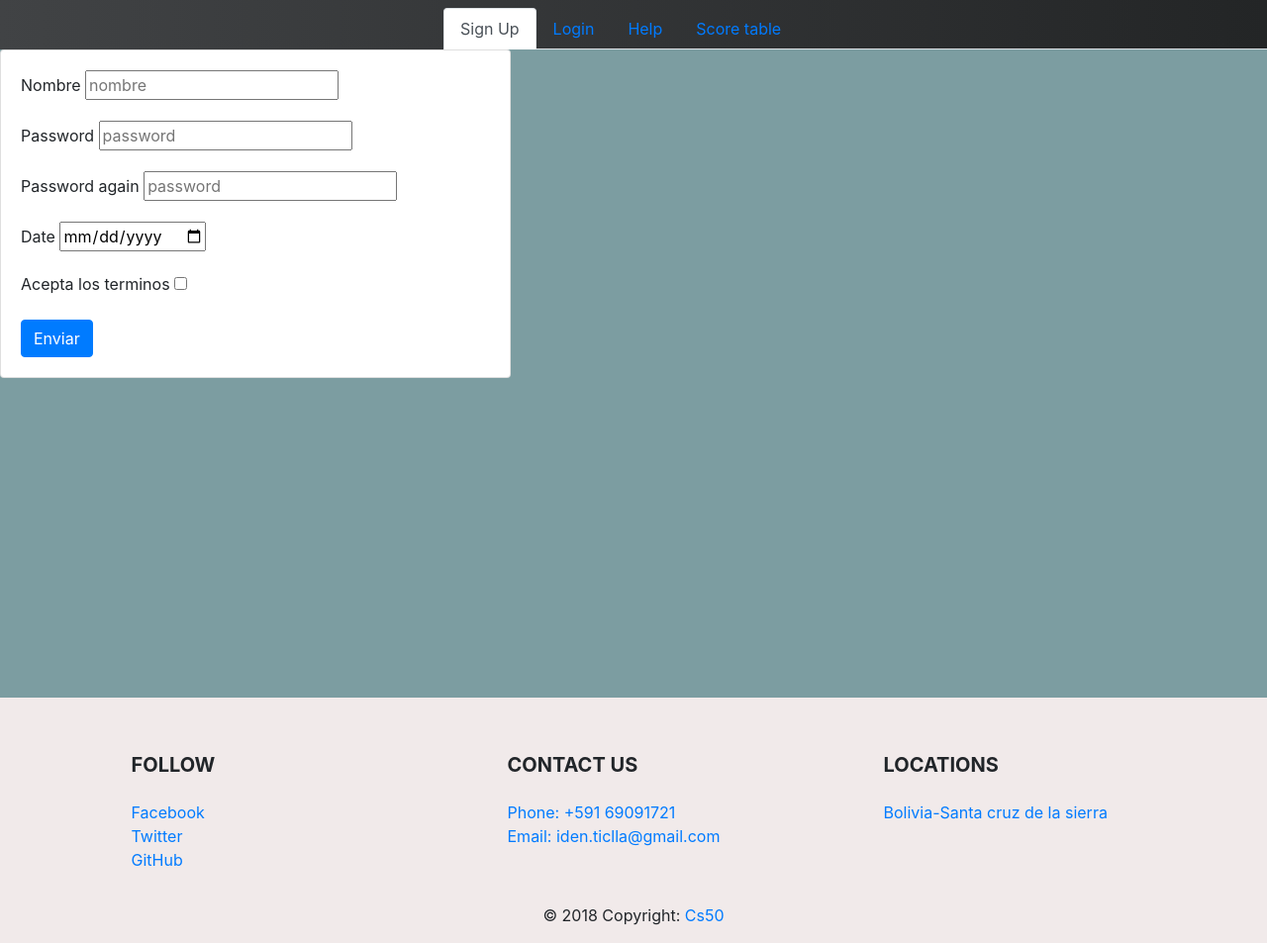
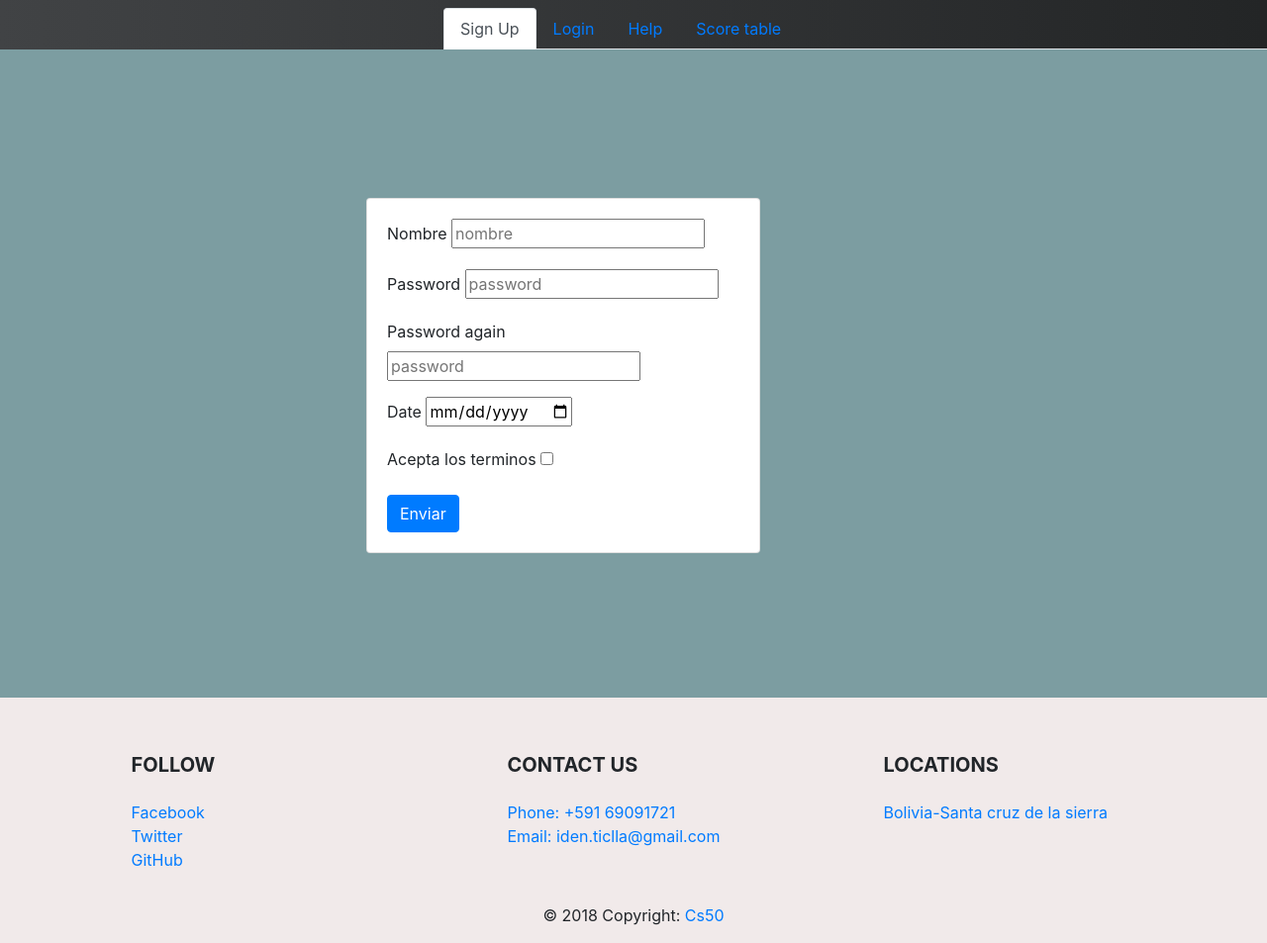
Before and after one commit to IdenTiclla/PracticandoGit, a Flask app: page /signUp in a window 1280 px wide. Shown: the part 104-1057 px from the top of the page at 99% size. Run offline with Flask 2, Linux system fonts and the light colour scheme; some libraries are stand-ins or nearby versions.

Commit message:
Se modifico el ancho del div

```diff
--- a/templates/signUp.html
+++ b/templates/signUp.html
@@ -30,12 +30,9 @@
 
 
 
-
-
-
-
+<div class="container center_div">
     <div class="row">
-    <div class="col-md-5">
+        <div class="col-md-6">
             <div class="card card-body">
                     <form action="/signUp" method="POST">
                         <div class="form-group">
@@ -65,5 +62,10 @@
             </div>
         </div>
     </div>
+</div>
+
+
+
+
 
 {% endblock %}
```
Lines whose indentation alone changed are shown as unchanged.
